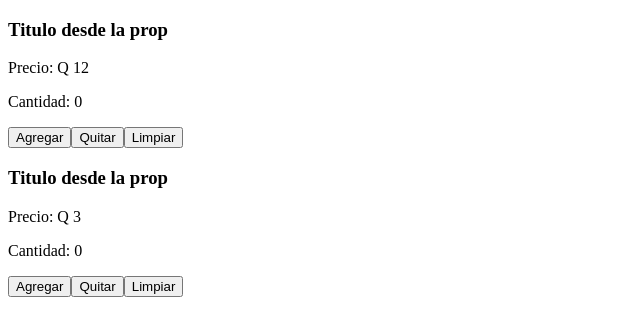
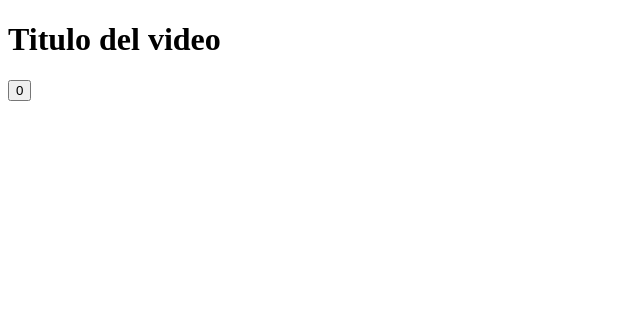
Before and after one commit to alexander210921/Tutorial_ReactJS, a React (Create React App) app: page / in a window 1280 px wide. Shown: the top 336 px of the page, without its empty margins (0-640 px from the left). Built offline with nearby package versions, Linux system fonts and the light colour scheme.

Commit message:
MutandoEstados

```diff
--- a/src/App.js
+++ b/src/App.js
@@ -1,11 +1,9 @@
 import React from 'react'
-import ComponenteFuncional from './Components/ComponenteFuncional'
+import Element from './Components/Component'
 function App() {
   return (
    <>
-   {/* Agregamos las props comosi fuesen atributos, (deben de ser con el mismo nombre con el que declaramos desde el componentes) */}
-    <ComponenteFuncional titulo={'Titulo desde la prop'} precio ={12} />
-    <ComponenteFuncional titulo={'Titulo desde la prop'} precio ={3} />
+    <Element />
 
    </>
   );
--- /dev/null
+++ b/src/Components/Component.js
@@ -0,0 +1,24 @@
+import React, { useState } from 'react'
+const Elemento =()=>{
+    //Declaamos el estado como un objeto
+    let [video,setVideo] = useState({
+        title: 'Titulo del video',
+        likes:0
+    })
+    //En el evento click se realiza una copia de las propiedades de video y se sobre escribe los numero de likes
+    const add =()=>{
+        setVideo({
+            ...video,
+            likes:video.likes+1
+        })
+    }
+    return(
+        <>
+        <h1>{video.title}</h1>
+        <button onClick={add}>
+            {video.likes}
+        </button>
+        </>
+    )
+}
+export default Elemento;
--- a/src/Components/ComponenteFuncional.js
+++ /dev/null
@@ -1,34 +0,0 @@
-import React, { useState } from 'react'
-//Las props llegan como primer parametro de la funcion
-const TarjetaFruta =(props)=>{
-    //Los estados son valores que puen ir cambiando cuando lo requiramos y se va a renderizar
-    //Si el estado cambia el componente deberia de cambiar con respecto a esto
-    let [cantidad,setCantidad]= useState(0);
-    console.log(props)
-    const handleClickAgregar =()=>{
-        setCantidad(cantidad+1)
-    }
-    const hanldeClickQuitar=()=>{
-        setCantidad(cantidad-1)
-    }
-    const hanldeClickLimpiar=()=>{
-        setCantidad(cantidad=0)
-    }
-    return(
-        <>
-            <div>
-                {/* Agregamos la descripcion en medio de las etiqueta con el nombre de la prop que querramos */}
-                <h3>{props.titulo}</h3>
-                <p>Precio: Q {props.precio}</p>
-                <p>Cantidad:  {cantidad}</p>
-                <button onClick={handleClickAgregar}>Agregar</button>
-                <button onClick={hanldeClickQuitar}>Quitar</button>
-                <button onClick={hanldeClickLimpiar}>Limpiar</button>
-
-
-
-             </div>
-        </>
-    )
-}
-export default TarjetaFruta;
```
